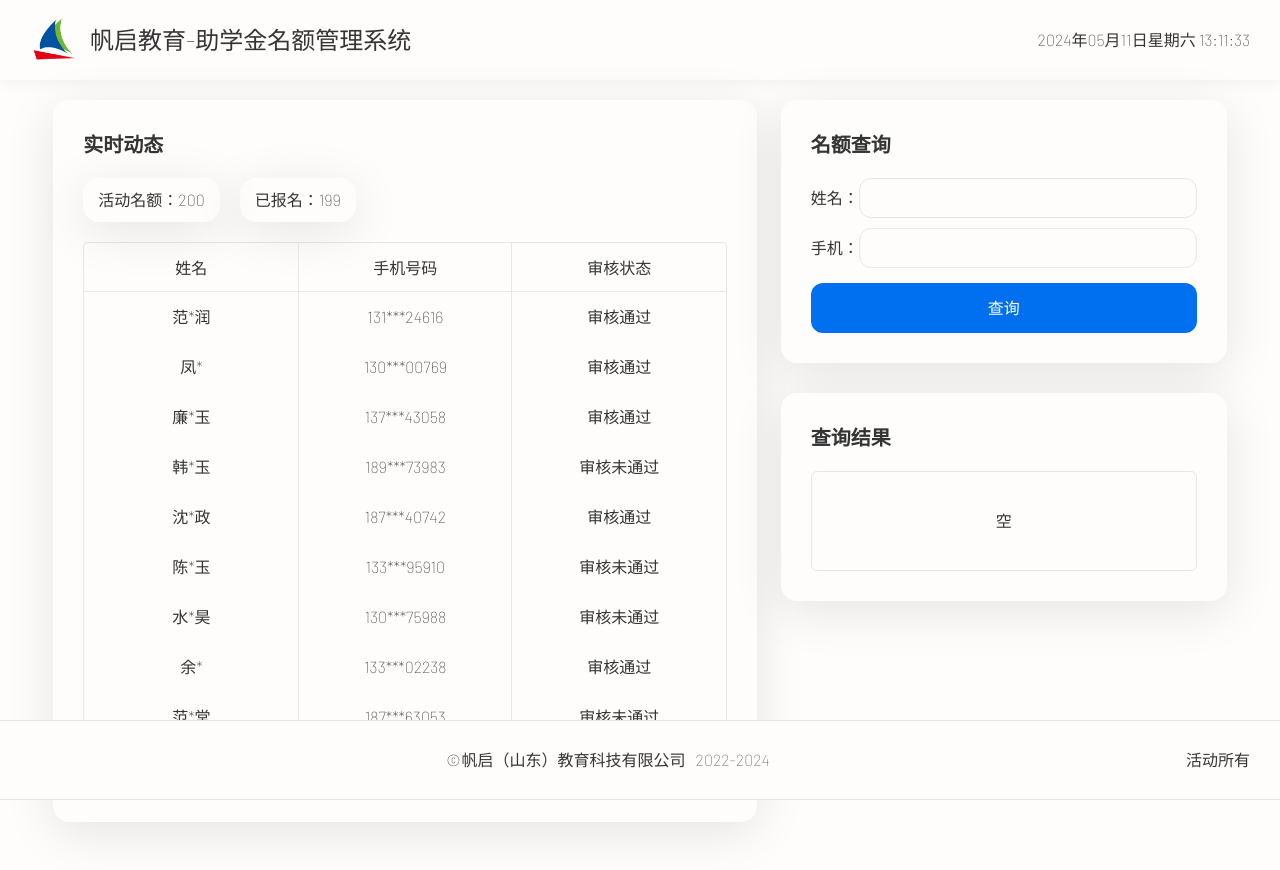
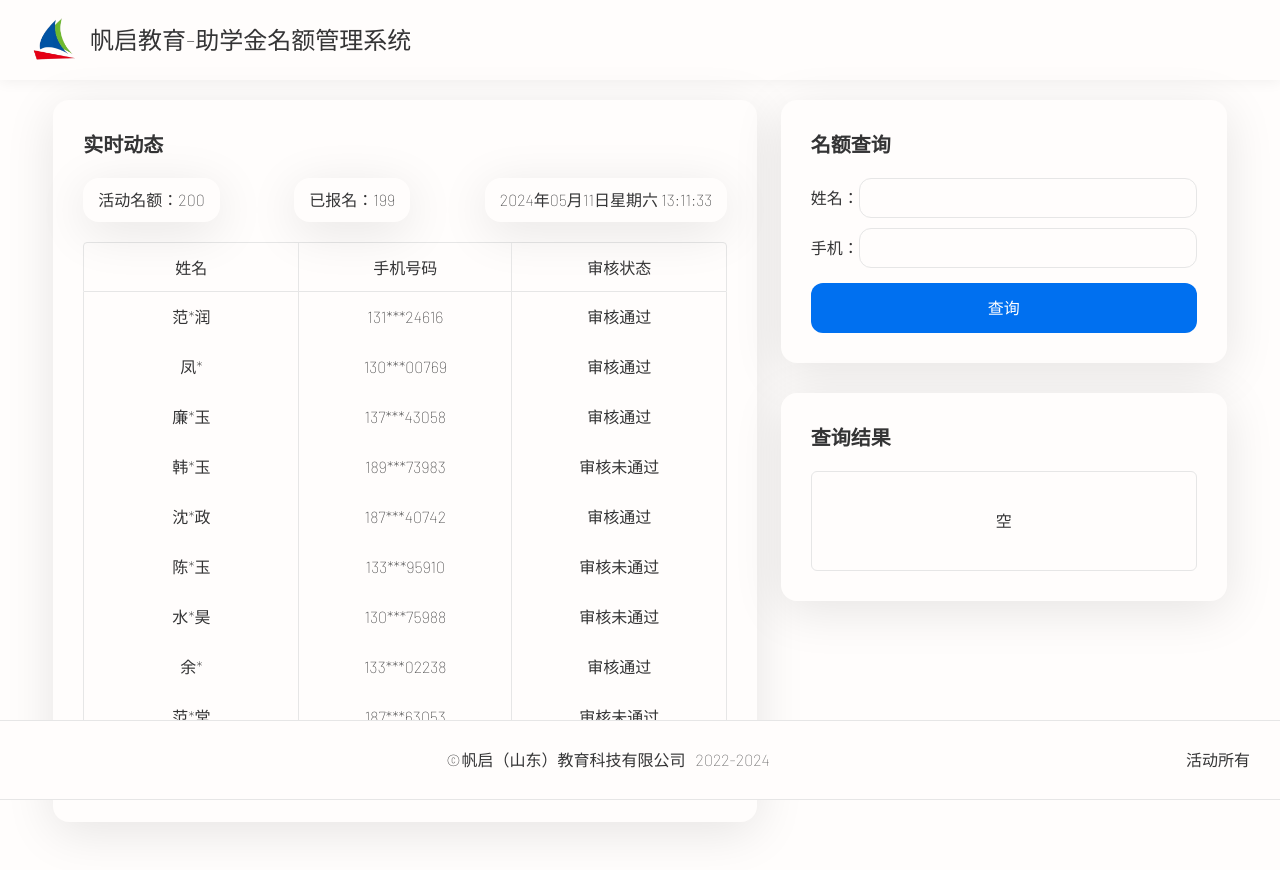
Before and after one commit to hixb/student-aid, a Next.js app: page / in a window 1280 px wide. Shown: the top 870 px of the page. Built offline with nearby package versions, Linux system fonts and the light colour scheme.

Commit message:
feat: review time adjustment

```diff
--- a/app/page.tsx
+++ b/app/page.tsx
@@ -1,6 +1,6 @@
 'use client'
 
-import React from 'react'
+import React, { useState } from 'react'
 import Image from 'next/image'
 
 import clsx from 'clsx'
@@ -12,6 +12,15 @@ export default function Home() {
 
   const [name, setName] = React.useState('')
   const [phone, setPhone] = React.useState('')
+
+  const [time, setTime] = useState('')
+
+  React.useEffect(() => {
+    setInterval(() => {
+      const options: Intl.DateTimeFormatOptions = { year: 'numeric', month: '2-digit', day: '2-digit', hour: '2-digit', minute: '2-digit', second: '2-digit', weekday: 'long' }
+      setTime(new Date().toLocaleString('zh-CN', options))
+    }, 1000)
+  }, [])
 
   function inquireResult() {
     if (!name) {
@@ -37,16 +46,24 @@ export default function Home() {
     setInquireState(true)
   }
 
+  function CurrentTime() {
+    const now = new Date()
+    return `${now.getHours()}时${now.getMinutes()}分`
+  }
+
   return (
     <main className={clsx('w-11/12 mx-auto mt-20 flex justify-between pb-120')}>
       <div className={clsx('shadow-[0_10px_50px_rgba(0,0,0,.1)] w-3/5 p-30 rounded-2xl bg-[var(--my-box-bg)]')}>
         <h3 className={clsx('text-xl !font-bold')}>实时动态</h3>
-        <div className={clsx('mt-20 flex items-center')}>
+        <div className={clsx('mt-20 flex items-center justify-between')}>
           <div className={clsx('px-15 py-10 shadow-[0_10px_50px_rgba(0,0,0,.1)] w-max rounded-2xl')}>
             活动名额：200
           </div>
           <div className={clsx('px-15 py-10 shadow-[0_10px_50px_rgba(0,0,0,.1)] w-max rounded-2xl ml-20')}>
             已报名：199
+          </div>
+          <div className={clsx('px-15 py-10 shadow-[0_10px_50px_rgba(0,0,0,.1)] w-max rounded-2xl ml-20')}>
+            {time}
           </div>
         </div>
         <div className={clsx('flex justify-around items-center border border-[var(--my-border-color)] h-50 rounded-t mt-20 bg-[var(--my-box-bg)]')}>
@@ -100,10 +117,10 @@ export default function Home() {
                   <div className={clsx('mt-20')}>
                     <span className={clsx('font-bold')}>状态：</span>
                     <ul className={clsx('mt-5')}>
-                      <li>1.17时28分21秒，系统预审核通过</li>
-                      <li>2.17时28分34秒，教学部门通过</li>
-                      <li>3.17时28分38秒，学管部门通过</li>
-                      <li>3.17时28分38秒，学管部门通过</li>
+                      <li>1. {CurrentTime()}21秒，系统预审核通过</li>
+                      <li>2. {CurrentTime()}34秒，教学部门通过</li>
+                      <li>3. {CurrentTime()}38秒，学管部门通过</li>
+                      <li>4. {CurrentTime()}57秒，获得助学金名额</li>
                     </ul>
                   </div>
                   <Image
--- a/components/Header.tsx
+++ b/components/Header.tsx
@@ -1,20 +1,11 @@
 'use client'
 
-import React, { useState } from 'react'
+import React from 'react'
 import Image from 'next/image'
 
 import clsx from 'clsx'
 
 export default function Header() {
-  const [time, setTime] = useState('')
-
-  React.useEffect(() => {
-    setInterval(() => {
-      const options: Intl.DateTimeFormatOptions = { year: 'numeric', month: '2-digit', day: '2-digit', hour: '2-digit', minute: '2-digit', second: '2-digit', weekday: 'long' }
-      setTime(new Date().toLocaleString('zh-CN', options))
-    }, 1000)
-  }, [])
-
   return (
     <header className={clsx('h-80 w-full px-30 flex items-center justify-between shadow-[0_0_15px_rgba(0,0,0,.07)]')}>
       <div className={clsx('flex items-center')}>
@@ -28,9 +19,7 @@ export default function Header() {
         <h1 className={clsx('text-2xl ml-10')}>帆启教育-助学金名额管理系统</h1>
       </div>
 
-      <div>
-        {time}
-      </div>
+      <div />
     </header>
   )
 }
```
